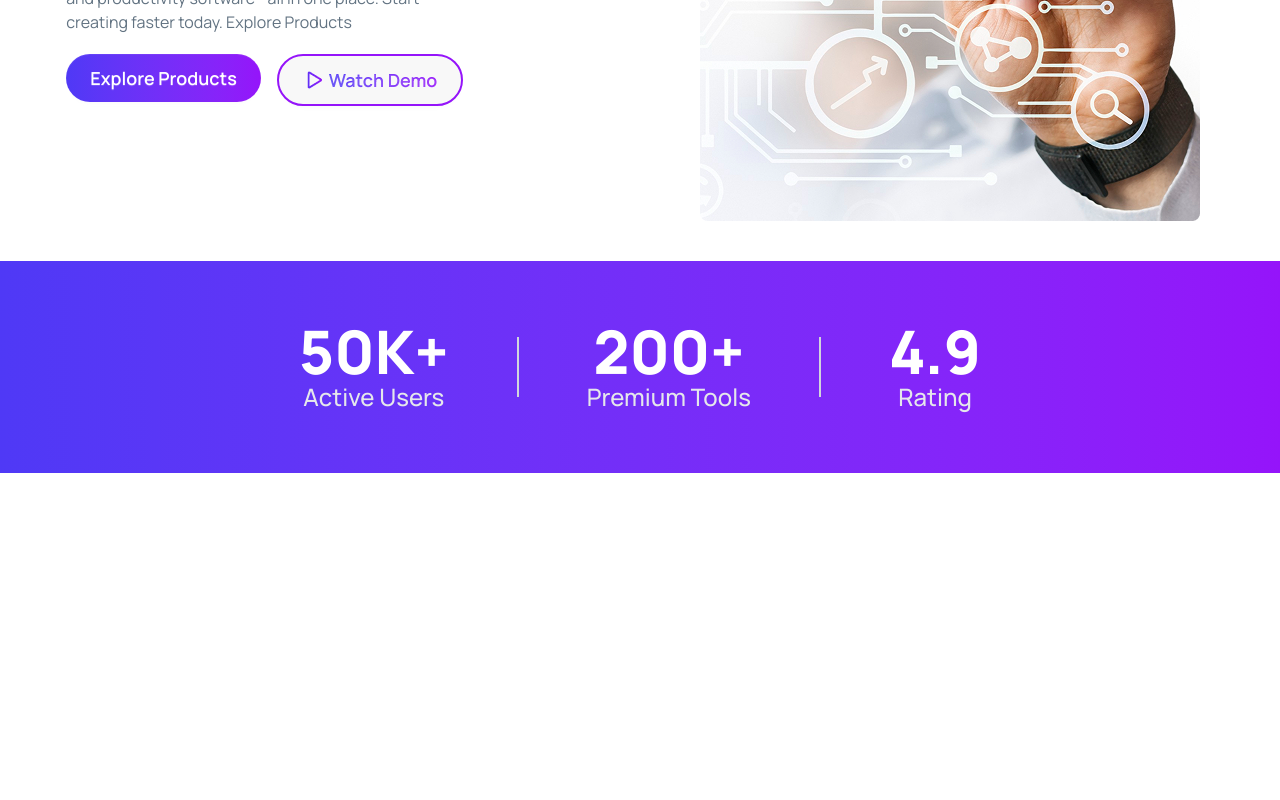
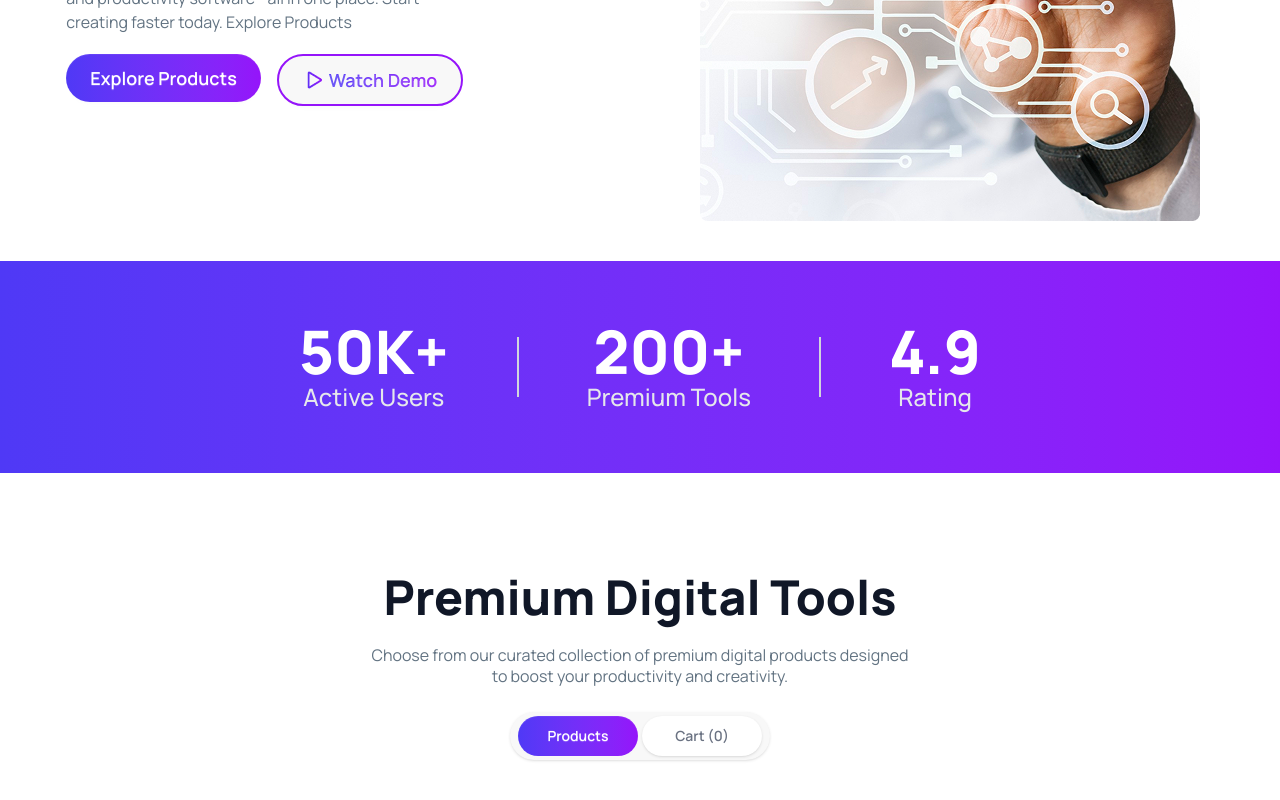
Before and after one commit to LingkonDash/digitools-platform, a React (Vite) app: page / in a window 1280 px wide. Shown: the part 489-1289 px from the top of the page. Before the commit the page ends 982 px from the top, so only its background shows below. Built offline with nearby package versions, Linux system fonts and the light colour scheme.

Commit message:
added main Section

```diff
--- a/src/App.jsx
+++ b/src/App.jsx
@@ -1,4 +1,5 @@
 import HeroSection from "./components/body/HeroSection"
+import MainSection from "./components/body/MainSection"
 import SateSection from "./components/body/SateSection"
 import Navbar from "./components/navbar/Navbar"
 
@@ -17,6 +18,8 @@ function App() {
         <HeroSection />
         <SateSection />
 
+        <MainSection />
+
       </main>
 
     </>
--- /dev/null
+++ b/src/components/body/MainSection.jsx
@@ -0,0 +1,51 @@
+import React, { useState } from 'react';
+
+const MainSection = () => {
+
+  const [active, setActive] = useState('products')
+
+  return (
+    <section className='max-w-400 mx-auto px-6 lg:px-10 py-10 md:py-20'>
+      <div className='text-center space-y-4 md:space-y-6'>
+        <h1 className='font-extrabold text-4xl md:text-5xl text-primary-text'>Premium Digital Tools</h1>
+        <p className='text-secondary-text text-xs md:text-[1rem]'>Choose from our curated collection of premium digital products designed <br /> to boost your productivity and creativity.</p>
+
+        <div className="flex justify-center items-center my-5">
+          <div className='flex justify-center items-center gap-1 p-1 px-2 shadow-sm bg-base-200 rounded-full'>
+
+            {/* Products */}
+            <button
+              onClick={() => setActive("products")}
+              className={`btn p-5 w-30 rounded-full border-none transition-all duration-300
+                ${active === "products"
+                  ? "bg-linear-to-l to-gradient-start from-gradient-end text-white"
+                  : "text-gray-500 bg-base-100 shadow-sm"
+                }`}
+            >
+              Products
+            </button>
+
+            {/* Cart */}
+            <button
+              onClick={() => setActive("cart")}
+              className={`btn p-5 w-30 rounded-full border-none transition-all duration-300
+                ${active === "cart"
+                  ? "bg-linear-to-l to-gradient-start from-gradient-end text-white"
+                  : "text-gray-500 bg-base-100 shadow-sm"
+                }`}
+            >
+              Cart (0)
+            </button>
+
+          </div>
+        </div>
+      </div>
+
+      <div>
+
+      </div>
+    </section>
+  );
+};
+
+export default MainSection;
```
